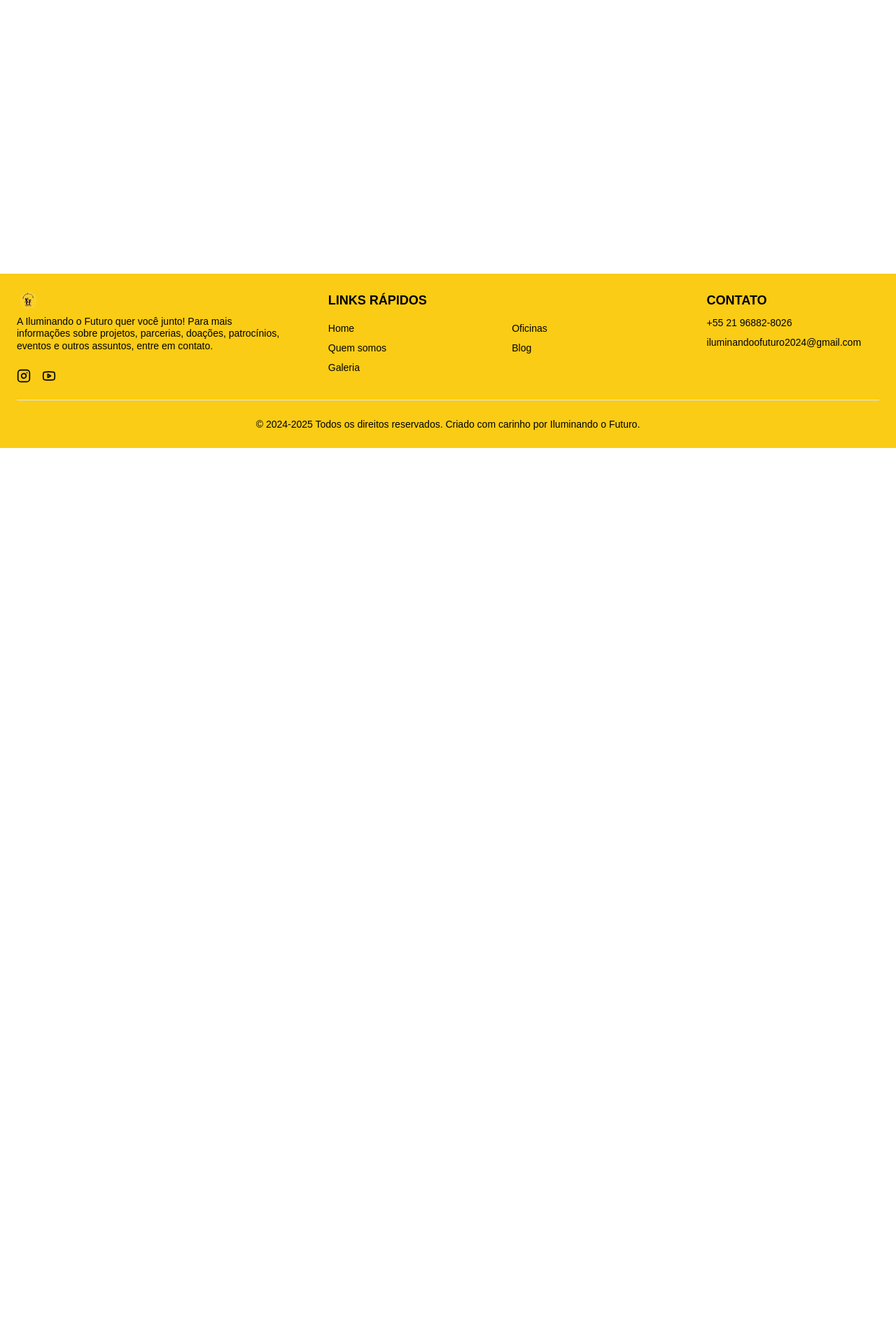
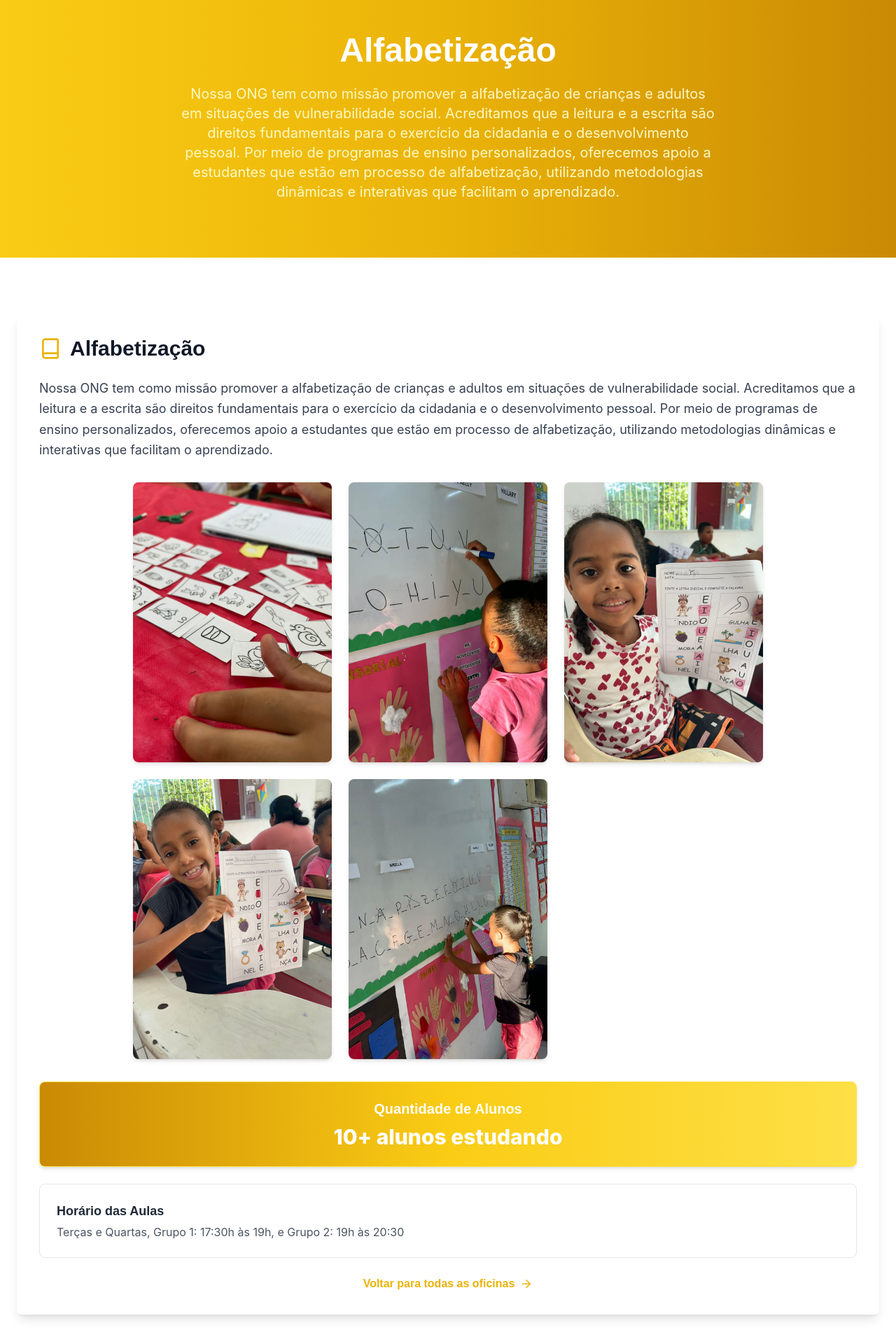
Before and after one commit to devcleber1/iluminando, a React (Vite) app: page /oficinas/alfabetizacao in a window 1280 px wide. Shown: the part 160-2080 px from the top of the page at 70% size. Before the commit the page ends 800 px from the top, so only its background shows below. Built offline with nearby package versions, Linux system fonts and the light colour scheme.

Commit message:
Corrigindo o erro de redirecionamneto das oficinas na tela de home.

```diff
--- a/src/Components/componentsHome/WorkShops/Workshop.jsx
+++ b/src/Components/componentsHome/WorkShops/Workshop.jsx
@@ -1,7 +1,7 @@
 import React from 'react';
 import { motion } from 'framer-motion';
 import { ArrowRight } from 'lucide-react';
-import workshops from './data';
+import workshops from './data'; // Certifique-se de que o caminho está correto
 
 export default function WorkshopsSection() {
   return (
@@ -21,7 +21,7 @@ export default function WorkshopsSection() {
       <div className="grid gap-6 row-gap-10 lg:grid-cols-3">
         {workshops.map((workshop, idx) => (
           <motion.div
-            key={idx}
+            key={workshop.id} // Usando workshop.id para unicidade
             className="group transform transition duration-300 rounded-lg bg-white shadow-md hover:shadow-2xl hover:scale-[1.03]"
             initial={{ opacity: 0, y: 30 }}
             whileInView={{ opacity: 1, y: 0 }}
@@ -44,7 +44,7 @@ export default function WorkshopsSection() {
               </p>
 
               <motion.a
-                href={workshop.link || '/oficinas'}
+                href={`/oficinas/${workshop.id}`} // Link dinâmico com o ID
                 whileHover={{ scale: 1.05 }}
                 className="inline-flex items-center gap-2 font-menu font-semibold text-yellow-500 hover:text-yellow-600 transition-colors duration-300 group"
               >
--- a/src/Components/componentsHome/WorkShops/data.jsx
+++ b/src/Components/componentsHome/WorkShops/data.jsx
@@ -4,18 +4,21 @@ import Futebol from '../../../assets/futebol.jpg';
 
 const workshops = [
   {
+    id: 'reforco-escolar', // Adicionado para corresponder ao workshops.js
     title: 'Reforço Escolar',
     img: Educação,
     alt: 'Oficina de Reforço Escolar',
     desc: 'Apoio educacional para crianças e jovens, promovendo aprendizado e crescimento.',
   },
   {
+    id: 'capoeira', // Adicionado para corresponder ao workshops.js
     title: 'Capoeira',
     img: Capoeira,
     alt: 'Oficina de Capoeira',
     desc: 'Oficina de capoeira que une cultura, esporte e desenvolvimento físico.',
   },
   {
+    id: 'futebol', // Adicionado para corresponder ao workshops.js
     title: 'Futebol',
     img: Futebol,
     alt: 'Oficina de Futebol',
--- a/src/Pages/Workshops/Workshop.jsx
+++ b/src/Pages/Workshops/Workshop.jsx
@@ -1,43 +1,72 @@
-import React, { useState } from 'react'
-import { Helmet } from 'react-helmet-async'
-import { motion, AnimatePresence } from 'framer-motion'
-import {
-  ArrowRight,
-  Book,
-  Calculator,
-  X,
-} from 'lucide-react'
-
-import workshopsData from './workshops'
+import React from 'react';
+import { Helmet } from 'react-helmet-async';
+import { motion } from 'framer-motion';
+import { useParams, Link } from 'react-router-dom';
+import { ArrowRight, Book, Calculator } from 'lucide-react';
+import workshopsData from './workshops';
 
 const iconMap = {
   Calculator,
   Book,
-}
+};
 
 export default function Workshops() {
-  const [selectedWorkshop, setSelectedWorkshop] = useState(null)
+  const { id } = useParams();
 
   const workshops = workshopsData.map((workshop) => ({
     ...workshop,
     icon: iconMap[workshop.icon] || Book,
-  }))
+  }));
 
-  function closeModal() {
-    setSelectedWorkshop(null)
+  const selectedWorkshop = id
+    ? workshops.find((workshop) => workshop.id === id)
+    : null;
+
+  // Validação para oficina não encontrada
+  if (id && !selectedWorkshop) {
+    return (
+      <div className="min-h-screen bg-white relative font-body">
+        <Helmet>
+          <title>Oficina não encontrada</title>
+          <meta
+            name="description"
+            content="A oficina solicitada não foi encontrada."
+          />
+        </Helmet>
+        <section className="py-20 px-6 max-w-7xl mx-auto text-center">
+          <h2 className="text-3xl font-title font-semibold text-gray-900">
+            Oficina não encontrada
+          </h2>
+          <p className="text-gray-700 mt-4">
+            A oficina solicitada não existe. Confira nossas outras oficinas!
+          </p>
+          <Link
+            to="/oficinas"
+            className="inline-flex items-center gap-2 font-menu font-semibold text-yellow-500 hover:text-yellow-600 transition-colors duration-300 mt-6"
+          >
+            Ver todas as oficinas
+            <ArrowRight size={18} />
+          </Link>
+        </section>
+      </div>
+    );
   }
 
   return (
     <div className="min-h-screen bg-white relative font-body">
       <Helmet>
-        <title>Nossas Oficinas</title>
+        <title>{selectedWorkshop ? selectedWorkshop.title : 'Nossas Oficinas'}</title>
         <meta
           name="description"
-          content="Descubra nossas oficinas gratuitas para todas as idades"
+          content={
+            selectedWorkshop
+              ? selectedWorkshop.description
+              : 'Descubra nossas oficinas gratuitas para todas as idades'
+          }
         />
       </Helmet>
 
-      <section className="bg-gradient-to-r from-yellow-400 via-yellow-500 to-yellow-600 py-20 mt-30">
+      <section className="bg-gradient-to-r from-yellow-400 via-yellow-500 to-yellow-600 py-20">
         <motion.h1
           className="text-5xl font-title font-semibold text-white text-center cursor-default select-none"
           initial={{ opacity: 0, scale: 0.8 }}
@@ -48,7 +77,7 @@ export default function Workshops() {
             textShadow: '0px 0px 8px rgba(255,255,255,0.9)',
           }}
         >
-          Nossas Oficinas
+          {selectedWorkshop ? selectedWorkshop.title : 'Nossas Oficinas'}
         </motion.h1>
 
         <motion.p
@@ -57,72 +86,20 @@ export default function Workshops() {
           animate={{ opacity: 1, y: 0 }}
           transition={{ delay: 0.2, duration: 0.8 }}
         >
-          Descubra nossos espaços de aprendizado e desenvolvimento artístico.
-          Oficinas gratuitas para todas as idades.
+          {selectedWorkshop
+            ? selectedWorkshop.description
+            : 'Descubra nossos espaços de aprendizado e desenvolvimento artístico. Oficinas gratuitas para todas as idades.'}
         </motion.p>
       </section>
 
-      <section className="py-20 px-6 max-w-7xl mx-auto grid gap-8 grid-cols-1 sm:grid-cols-2 lg:grid-cols-3">
-        {workshops.map(({ id, title, icon: Icon, images, description }) => (
+      {selectedWorkshop ? (
+        <section className="py-20 px-6 max-w-7xl mx-auto">
           <motion.div
-            key={id}
-            className="bg-white rounded-lg shadow-md overflow-hidden hover:shadow-lg transition-shadow duration-200 flex flex-col"
-            initial={{ opacity: 0, y: 40 }}
-            animate={{ opacity: 1, y: 0 }}
-            transition={{ duration: 0.8 }}
-          >
-            <img
-              src={images[0]}
-              alt={`Imagem de ${title}`}
-              className="w-full object-cover"
-              style={{ height: 300 }}
-            />
-
-            <div className="p-6 flex flex-col flex-grow">
-              <div className="flex items-center mb-3">
-                <Icon className="w-6 h-6 text-yellow-500 mr-2" />
-                <h3 className="text-xl font-title font-semibold text-gray-900">
-                  {title}
-                </h3>
-              </div>
-              <p className="text-gray-700 flex-grow">{description}</p>
-              <div className="border-t border-gray-200 pt-4 mt-6 flex items-center justify-end">
-                <button
-                  onClick={() =>
-                    setSelectedWorkshop(workshops.find((w) => w.id === id))
-                  }
-                  className="flex items-center text-yellow-500 font-menu font-semibold hover:text-yellow-600 focus:outline-none transition duration-300 ease-in-out"
-                >
-                  Saiba mais <ArrowRight className="ml-1 w-5 h-5" />
-                </button>
-              </div>
-            </div>
-          </motion.div>
-        ))}
-      </section>
-
-      <AnimatePresence>
-        {selectedWorkshop && (
-          <div
-            className="fixed inset-0 bg-black bg-opacity-70 flex items-center justify-center z-50 p-4"
-            onClick={closeModal}
-          >
-            <motion.div
-              onClick={(e) => e.stopPropagation()}
-              className="bg-white rounded-lg shadow-lg max-w-[80vw] max-h-[90vh] overflow-y-auto p-8 relative"
+            className="bg-white rounded-lg shadow-lg p-8"
             initial={{ opacity: 0, scale: 0.95 }}
             animate={{ opacity: 1, scale: 1 }}
-              exit={{ opacity: 0, scale: 0.95 }}
             transition={{ duration: 0.3 }}
           >
-              <button
-                onClick={closeModal}
-                className="absolute top-4 right-4 text-gray-600 hover:text-gray-900 focus:outline-none"
-                aria-label="Fechar modal"
-              >
-                <X size={28} />
-              </button>
-
             <div className="flex items-center mb-6 space-x-3">
               <selectedWorkshop.icon className="w-8 h-8 text-yellow-500" />
               <h2 className="text-3xl font-title font-semibold text-gray-900">
@@ -164,10 +141,56 @@ export default function Workshops() {
               </h4>
               <p className="text-gray-600">{selectedWorkshop.schedule}</p>
             </div>
+
+            <div className="mt-6 text-center">
+              <Link
+                to="/oficinas"
+                className="inline-flex items-center gap-2 font-menu font-semibold text-yellow-500 hover:text-yellow-600 transition-colors duration-300"
+              >
+                Voltar para todas as oficinas
+                <ArrowRight size={18} />
+              </Link>
+            </div>
           </motion.div>
+        </section>
+      ) : (
+        <section className="py-20 px-6 max-w-7xl mx-auto grid gap-8 grid-cols-1 sm:grid-cols-2 lg:grid-cols-3">
+          {workshops.map(({ id, title, icon: Icon, images, description }) => (
+            <motion.div
+              key={id}
+              className="bg-white rounded-lg shadow-md overflow-hidden hover:shadow-lg transition-shadow duration-200 flex flex-col"
+              initial={{ opacity: 0, y: 40 }}
+              animate={{ opacity: 1, y: 0 }}
+              transition={{ duration: 0.8 }}
+            >
+              <img
+                src={images[0]}
+                alt={`Imagem de ${title}`}
+                className="w-full object-cover"
+                style={{ height: 300 }}
+              />
+
+              <div className="p-6 flex flex-col flex-grow">
+                <div className="flex items-center mb-3">
+                  <Icon className="w-6 h-6 text-yellow-500 mr-2" />
+                  <h3 className="text-xl font-title font-semibold text-gray-900">
+                    {title}
+                  </h3>
                 </div>
+                <p className="text-gray-700 flex-grow">{description}</p>
+                <div className="border-t border-gray-200 pt-4 mt-6 flex items-center justify-end">
+                  <Link
+                    to={`/oficinas/${id}`}
+                    className="flex items-center text-yellow-500 font-menu font-semibold hover:text-yellow-600 focus:outline-none transition duration-300 ease-in-out"
+                  >
+                    Saiba mais <ArrowRight className="ml-1 w-5 h-5" />
+                  </Link>
+                </div>
+              </div>
+            </motion.div>
+          ))}
+        </section>
       )}
-      </AnimatePresence>
     </div>
-  )
+  );
 }
--- a/src/Pages/Workshops/workshops.js
+++ b/src/Pages/Workshops/workshops.js
@@ -1,25 +1,25 @@
-import reforco1 from './ReforçoMatemática/reforço.jpg'
-import reforco2 from './ReforçoMatemática/reforço2.jpg'
-import reforco3 from './ReforçoMatemática/reforço3.jpg'
-import escolar from './ReforçoEscolar/escolar6.jpg'
-import escolar2 from './ReforçoEscolar/escolar2.jpg'
-import escolar3 from './ReforçoEscolar/escolar3.jpg'
-import escolar4 from './ReforçoEscolar/escolar4.jpg'
-import escolar5 from './ReforçoEscolar/escolar5.jpg'
-import escolar6 from './ReforçoEscolar/escolar.jpg'
-import alfabetizacao from './Alfabetização/alfabetizacao5.jpg'
-import alfabetizacao2 from './Alfabetização/alfabetizacao2.jpg'
-import alfabetizacao3 from './Alfabetização/alfabetizacao3.jpg'
-import alfabetizacao4 from './Alfabetização/alfabetizacao4.jpg'
-import alfabetizacao5 from './Alfabetização/alfabetizacao.jpg'
-import capoeira from './Capoeira/capoeira.jpg'
-import capoeira2 from './Capoeira/capoeira2.jpg'
-import capoeira3 from './Capoeira/capoeira3.jpg'
-import capoeira4 from './Capoeira/capoeira4.jpg'
-import futebol from './Futebol/futebol3.jpg'
-import futebol2 from './Futebol/futebol2.jpg'
-import futebol3 from './Futebol/futebol.jpg'
-import futebol4 from './Futebol/futebol4.jpg'
+import reforco1 from './ReforçoMatemática/reforço.jpg';
+import reforco2 from './ReforçoMatemática/reforço2.jpg';
+import reforco3 from './ReforçoMatemática/reforço3.jpg';
+import escolar from './ReforçoEscolar/escolar6.jpg';
+import escolar2 from './ReforçoEscolar/escolar2.jpg';
+import escolar3 from './ReforçoEscolar/escolar3.jpg';
+import escolar4 from './ReforçoEscolar/escolar4.jpg';
+import escolar5 from './ReforçoEscolar/escolar5.jpg';
+import escolar6 from './ReforçoEscolar/escolar.jpg';
+import alfabetizacao from './Alfabetização/alfabetizacao5.jpg';
+import alfabetizacao2 from './Alfabetização/alfabetizacao2.jpg';
+import alfabetizacao3 from './Alfabetização/alfabetizacao3.jpg';
+import alfabetizacao4 from './Alfabetização/alfabetizacao4.jpg';
+import alfabetizacao5 from './Alfabetização/alfabetizacao.jpg';
+import capoeira from './Capoeira/capoeira.jpg';
+import capoeira2 from './Capoeira/capoeira2.jpg';
+import capoeira3 from './Capoeira/capoeira3.jpg';
+import capoeira4 from './Capoeira/capoeira4.jpg';
+import futebol from './Futebol/futebol3.jpg';
+import futebol2 from './Futebol/futebol2.jpg';
+import futebol3 from './Futebol/futebol.jpg';
+import futebol4 from './Futebol/futebol4.jpg';
 
 const workshops = [
   {
@@ -47,7 +47,7 @@ const workshops = [
     studentsInfo: '30+ alunos estudando',
   },
   {
-    id: 'alfabetização',
+    id: 'alfabetizacao',
     title: 'Alfabetização',
     icon: 'Book',
     images: [alfabetizacao, alfabetizacao2, alfabetizacao3, alfabetizacao4, alfabetizacao5],
@@ -59,7 +59,7 @@ const workshops = [
     studentsInfo: '10+ alunos estudando',
   },
   {
-    id: 'Capoeira',
+    id: 'capoeira',
     title: 'Capoeira',
     icon: 'Book',
     images: [capoeira, capoeira2, capoeira3, capoeira4],
@@ -73,7 +73,7 @@ const workshops = [
   {
     id: 'futebol',
     title: 'Futebol',
-    icon: 'Book',
+    icon: 'Book', // Considere criar um ícone específico para futebol, se disponível
     images: [futebol, futebol2, futebol3, futebol4],
     description:
       'Nossa ONG utiliza o futebol como ferramenta de inclusão social, desenvolvimento pessoal e formação cidadã. Por meio de treinos e atividades educativas, promovemos a disciplina, o trabalho em equipe e o respeito entre crianças e jovens de comunidades. Além de ensinar técnicas e fundamentos do esporte, também incentivamos valores como comprometimento, liderança e solidariedade. Acreditamos que o futebol vai além do campo, sendo um caminho para construir oportunidades e transformar vidas!',
@@ -82,6 +82,6 @@ const workshops = [
       'Terças e Quartas, Grupo 1: 17:30h às 19h, e Grupo 2: 19h às 20:30',
     studentsInfo: '30+ alunos estudando',
   },
-]
+];
 
-export default workshops
+export default workshops;
--- a/src/routes/routes.jsx
+++ b/src/routes/routes.jsx
@@ -21,6 +21,7 @@ function App() {
             <Route path="/" element={<Home />} />
             <Route path="/sobre" element={<WhoWeAre />} />
             <Route path="/oficinas" element={<Workshops />} />
+            <Route path="/oficinas/:id" element={<Workshops />} />
             <Route path="/blog" element={<BlogApp />} />
             <Route path="/blog/:id" element={<BlogApp />} />
             <Route path="/galeria" element={<Gallery />} />
```
Lines whose indentation alone changed are shown as unchanged.
